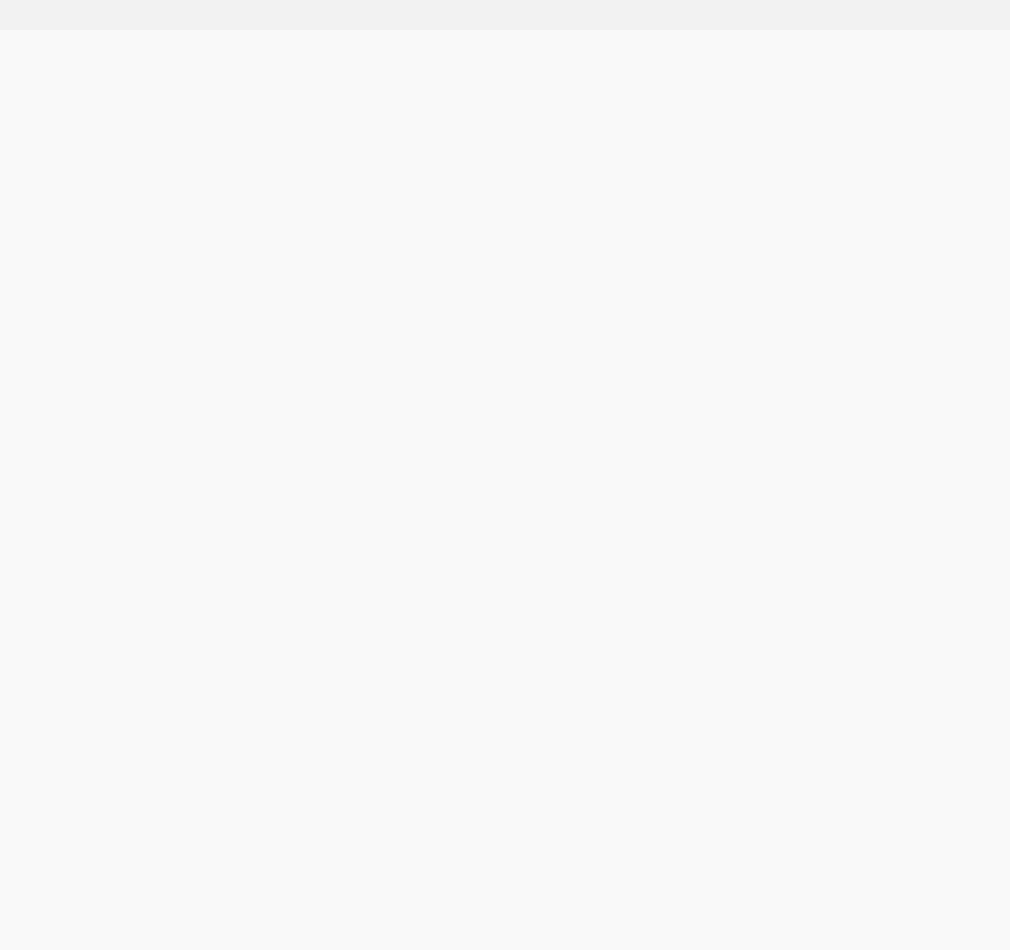
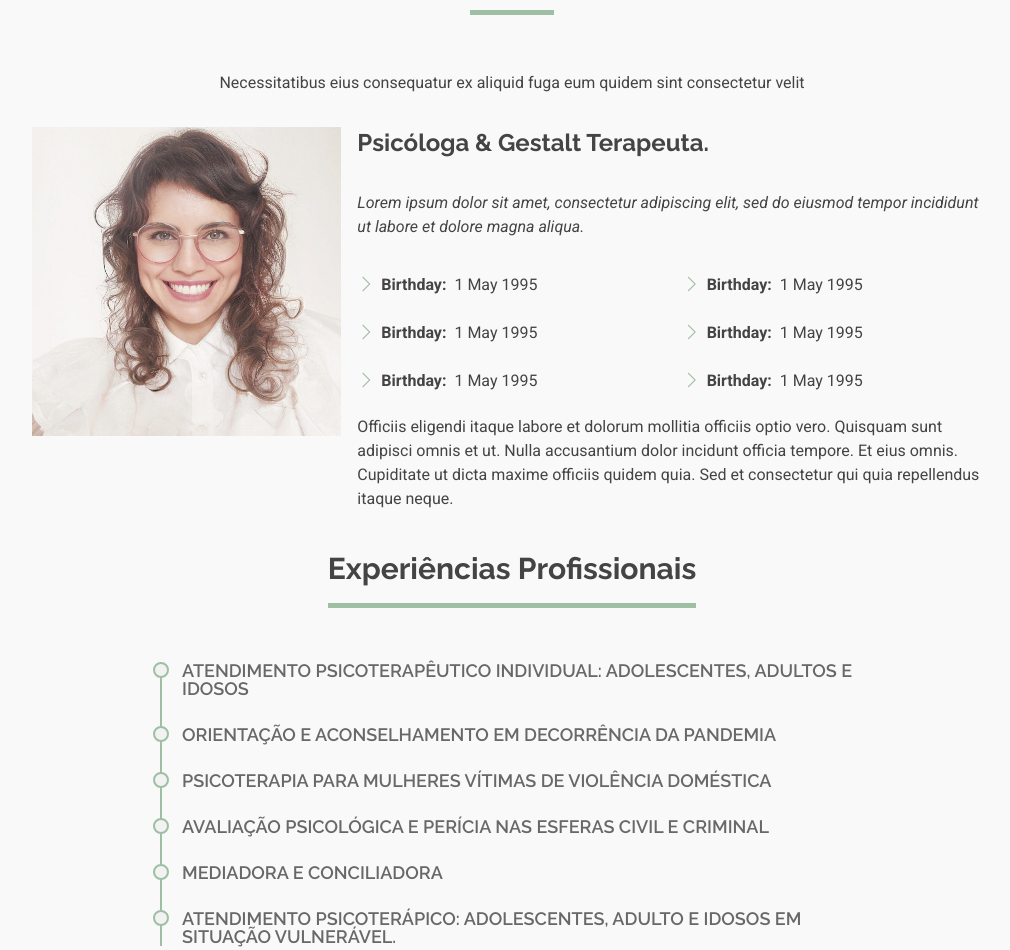
Before and after one commit to ronaldbarbosa/landingpage-ggpsi, an Angular app: page /sobre in a window 1280 px wide. Shown: the part 142-1092 px from the top of the page, without its empty margins (128-1138 px from the left). Before the commit the page ends 800 px from the top, so only its background shows below. Built offline with nearby package versions, Linux system fonts and the light colour scheme.

Commit message:
feat: init implementation for about page

```diff
--- a/src/app/layout/header/nav/nav.component.html
+++ b/src/app/layout/header/nav/nav.component.html
@@ -2,7 +2,7 @@
   <ul class="flex list-none items-center">
     <li class="relative whitespace-nowrap p-3"><a class="link" [routerLink]="['/']" routerLinkActive="link-active" [routerLinkActiveOptions]="{ exact: true }">Home</a></li>
     <li class="relative whitespace-nowrap p-3"><a class="link" [routerLink]="['/sobre']" routerLinkActive="link-active" [routerLinkActiveOptions]="{ exact: true }">Sobre</a></li>
-    <li class="relative whitespace-nowrap p-3"><a class="link" [routerLink]="['/curriculo']" routerLinkActive="link-active" [routerLinkActiveOptions]="{ exact: true }">Currículo</a></li>
+    <!-- <li class="relative whitespace-nowrap p-3"><a class="link" [routerLink]="['/curriculo']" routerLinkActive="link-active" [routerLinkActiveOptions]="{ exact: true }">Currículo</a></li> -->
     <li class="relative whitespace-nowrap p-3"><a class="link" [routerLink]="['/servicos']" routerLinkActive="link-active" [routerLinkActiveOptions]="{ exact: true }">Serviços</a></li>
     <li class="relative whitespace-nowrap p-3"><a class="link" [routerLink]="['/contato']" routerLinkActive="link-active" [routerLinkActiveOptions]="{ exact: true }">Contato</a></li>
   </ul>
--- a/src/app/pages/about/about.component.css
+++ b/src/app/pages/about/about.component.css
@@ -0,0 +1,39 @@
+.section-title h2 {
+  border-bottom: 5px solid var(--primary);
+}
+
+i {
+  color: var(--primary);
+}
+
+.resume-item {
+  padding: 0 0 20px 20px;
+  margin-top: -2px;
+  border-left: 2px solid var(--primary);
+  position: relative;
+}
+
+.resume-item h4 {
+  line-height: 18px;
+  font-size: 18px;
+  font-weight: 600;
+  text-transform: uppercase;
+  color: color-mix(in srgb, var(--dark), transparent 20%);
+  margin-bottom: 10px;
+}
+
+.resume-item:last-child {
+  padding-bottom: 0;
+}
+
+.resume-item::before {
+  content: "";
+  position: absolute;
+  width: 16px;
+  height: 16px;
+  border-radius: 50px;
+  left: -9px;
+  top: 0;
+  background: var(--light);
+  border: 2px solid var(--primary);
+}
--- a/src/app/pages/about/about.component.html
+++ b/src/app/pages/about/about.component.html
@@ -1,2 +1,99 @@
 <app-header></app-header>
+<main>
+  <section id="about" class="mx-20 my-8">
+    <div class="section-title flex flex-col items-center mb-10">
+      <h2 class="text-3xl font-bold mb-4 pb-4 fade-up">Sobre</h2>
+    </div>
+    <div>
+      <p class="text-center fade-up">Necessitatibus eius consequatur ex aliquid fuga eum quidem sint consectetur velit</p>
+    </div>
+    <div class="flex justify-center mt-8">
+      <div class="container">
+        <div class="grid grid-cols-3 gap-4 xl:mx-20">
+          <div class="sm:col-span-3 md:col-span-1">
+            <img ngSrc="/assets/gabriela-perfil.jpg" width="400" height="600" priority class="fade-up" alt="Gabriela Perfil">
+          </div>
+          <div class="sm:col-span-3 md:col-span-2 fade-up">
+            <h2 class="font-bold text-2xl">Psicóloga & Gestalt Terapeuta.</h2>
+            <p class="italic mt-8">
+              Lorem ipsum dolor sit amet, consectetur adipiscing elit, sed do eiusmod tempor incididunt ut labore et dolore
+              magna aliqua.
+            </p>
+            <div class="grid grid-cols-2 gap-4 mt-8">
+              <div class="sm:col-span-2 md:col-span-1">
+                <ul class="p-0 list-none">
+                  <li class="mb-5 flex items-center">
+                    <i class="bi bi-chevron-right text-lg mr-1.5"></i> <strong>Birthday:</strong> <span class="ms-2">1 May 1995</span>
+                  </li>
+                  <li class="mb-5 flex items-center">
+                    <i class="bi bi-chevron-right text-lg mr-1.5"></i> <strong>Birthday:</strong> <span class="ms-2">1 May 1995</span>
+                  </li>
+                  <li class="mb-5 flex items-center">
+                    <i class="bi bi-chevron-right text-lg mr-1.5"></i> <strong>Birthday:</strong> <span class="ms-2">1 May 1995</span>
+                  </li>
+                </ul>
+              </div>
+              <div class="sm:col-span-2 md:col-span-1">
+                <ul class="p-0 list-none">
+                  <li class="mb-5 flex items-center">
+                    <i class="bi bi-chevron-right text-lg mr-1.5"></i> <strong>Birthday:</strong> <span class="ms-2">1 May 1995</span>
+                  </li>
+                  <li class="mb-5 flex items-center">
+                    <i class="bi bi-chevron-right text-lg mr-1.5"></i> <strong>Birthday:</strong> <span class="ms-2">1 May 1995</span>
+                  </li>
+                  <li class="mb-5 flex items-center">
+                    <i class="bi bi-chevron-right text-lg mr-1.5"></i> <strong>Birthday:</strong> <span class="ms-2">1 May 1995</span>
+                  </li>
+                </ul>
+              </div>
+            </div>
+            <p>
+              Officiis eligendi itaque labore et dolorum mollitia officiis optio vero. Quisquam sunt adipisci omnis et ut. Nulla accusantium dolor incidunt officia tempore. Et eius omnis. Cupiditate ut dicta maxime officiis quidem quia. Sed et consectetur qui quia repellendus itaque neque.
+            </p>
+          </div>
+        </div>
+      </div>
+    </div>
+
+    <div>
+      <div class="section-title flex flex-col items-center my-10">
+        <h2 class="text-3xl font-bold mb-4 pb-4 fade-up">Experiências Profissionais</h2>
+      </div>
+      <div class="items-start mt-4 mx-52 fade-up-slowly">
+          <div class="resume-item">
+            <h4>Atendimento psicoterapêutico individual: adolescentes, adultos e idosos</h4>
+          </div>
+          <div class="resume-item">
+            <h4>Orientação e aconselhamento em decorrência da pandemia</h4>
+          </div>
+          <div class="resume-item">
+            <h4>Psicoterapia para mulheres vítimas de violência doméstica</h4>
+          </div>
+          <div class="resume-item">
+            <h4>Avaliação Psicológica e Perícia nas esferas civil e criminal</h4>
+          </div>
+          <div class="resume-item">
+            <h4>Mediadora e Conciliadora</h4>
+          </div>
+          <div class="resume-item">
+            <h4>Atendimento psicoterápico: adolescentes, adulto e idosos em situação vulnerável.</h4>
+          </div>
+      </div>
+    </div>
+
+    <div>
+      <div class="section-title flex flex-col items-center my-10">
+        <h2 class="text-3xl font-bold mb-4 pb-4 scroll">Formações</h2>
+      </div>
+      <div class="items-start mt-4 mx-52">
+        <div class="resume-item">
+          <h4>Psicóloga graduada pela Universidade Paulista</h4>
+        </div>
+        <div class="resume-item">
+          <h4>Gestalt Terapeuta pela escola APRIMORA</h4>
+        </div>
+      </div>
+    </div>
+  </section>
+</main>
 <app-footer></app-footer>
--- a/src/app/pages/about/about.component.ts
+++ b/src/app/pages/about/about.component.ts
@@ -1,13 +1,22 @@
-import { Component } from '@angular/core';
+import { afterNextRender, Component } from '@angular/core';
 import { HeaderComponent } from "../../layout/header/header.component";
 import { FooterComponent } from "../../layout/footer/footer.component";
+import { NgOptimizedImage } from '@angular/common'
+import { animate, scroll } from 'motion';
 
 @Component({
   selector: 'app-about',
-  imports: [HeaderComponent, FooterComponent],
+  imports: [HeaderComponent, FooterComponent, NgOptimizedImage],
   templateUrl: './about.component.html',
   styleUrl: './about.component.css'
 })
 export class AboutComponent {
+  constructor() {
+    afterNextRender(() => this.initAnimations());
+  }
 
+  private initAnimations() {
+    animate('.fade-up', { opacity: [0, 1], y: [-20, 0] }, { duration: 1 });
+    animate('.fade-up-slowly', { opacity: [0, 1], y: [-50, 0] }, { duration: 1.5 });
+  }
 }
```
Also changed, not shown: src/assets/gabriela-perfil.jpg (added).
